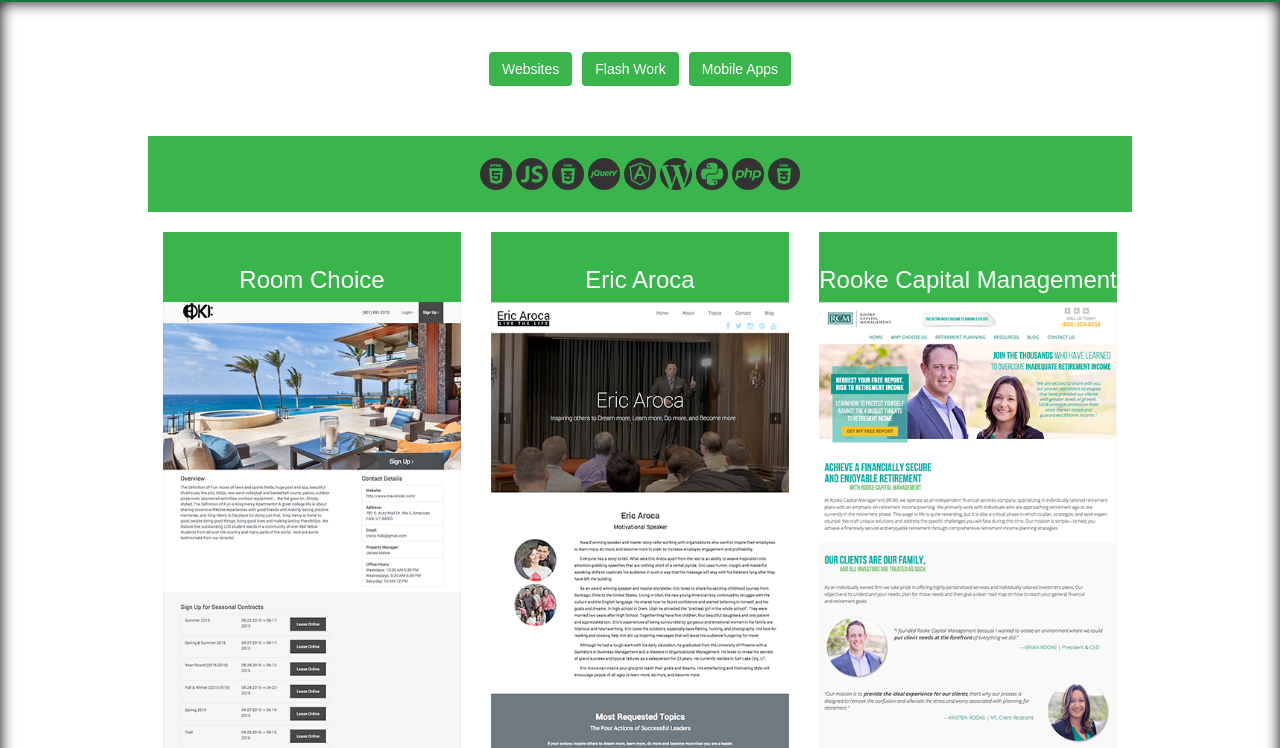
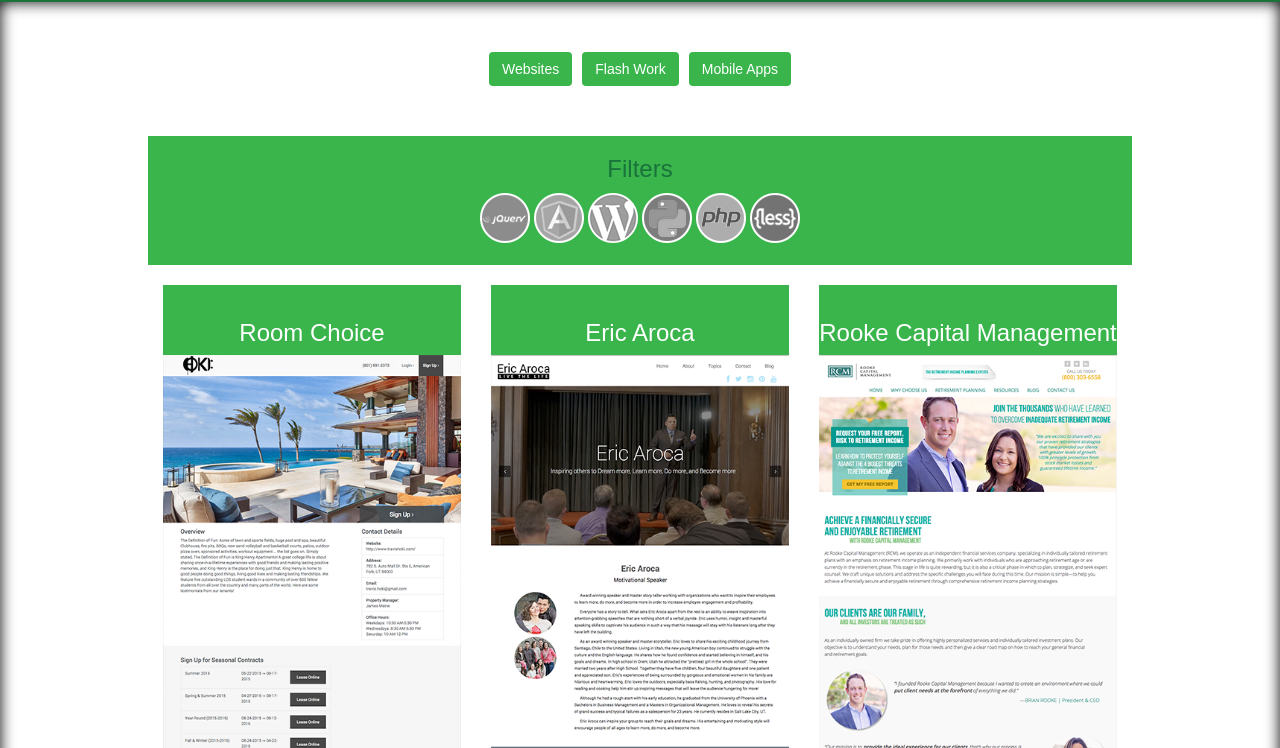
Before and after one commit to travishoki/travishoki, a PHP site: page / in a window 1280 px wide. Shown: the part 128-876 px from the top of the page. Run offline with PHP 8.4, Linux system fonts and the light colour scheme; some libraries are stand-ins or nearby versions; some web fonts are replaced.

Commit message:
add website filters

```diff
--- a/portfolio/controllers/controller.js
+++ b/portfolio/controllers/controller.js
@@ -58,6 +58,46 @@
 		templateUrl: 'portfolio/views/portfolio-site-item.html'
 	}
 })
+
+.filter('techFilter', function() {
+	// return function (items, site_filters) {
+	// 	angular.forEach(site_filters, function(filter){
+	// 		angular.forEach(items, function(item){
+	// 			if(filter.active){
+	// 				if(items.title == filter.title){
+
+	// 				}
+	// 			}
+	// 		});
+	// 	});
+	// 	return item;
+	// };
+	return function(items, site_filters){
+		var filter_array = [];
+		angular.forEach(site_filters, function(filter){
+			if(filter.active){
+				filter_array.push(filter.title);
+			}
+		});
+
+		var new_items = [];
+		var valid_count = 0;
+		angular.forEach(items, function(item){
+			valid_count = 0;
+			angular.forEach(filter_array, function(filter){
+				angular.forEach(item.techs, function(tech){
+					if(filter == tech){
+						valid_count++;
+					}
+				});
+			});
+			if(valid_count === filter_array.length){
+				new_items.push(item);
+			}
+		});
+		return new_items;
+	}
+});
 
 function portfolioCtrl($scope, $http, $modal, $compile){
 
@@ -132,17 +172,6 @@
 			}
 		}
 
-		// console.log("getBreakpoint: " + breakpoint);
-		// console.log("diff: " + diff);
-		// console.log('index: ' + current_index);
-		// console.log("new_index: " + new_index);
-
-		// console.log('site');
-		// console.dir(site);
-		// console.log('active: '+site.active);
-		// console.log('active: '+site['active']);
-		// console.log('active: '+alreadyClicked);
-
 		if(alreadyClicked){
 			//remove object
 			// console.log('remove object');
@@ -183,8 +212,71 @@
 
 	};
 
+	$scope.filterStyle = function(tech){
+		// return tech.title+'.' {'inactive':tech.active}
+		var str = tech.title;
+		if(!tech.active){
+			str += ' inactive';
+		}
+		return str;
+	};//filterStyle
+
+	$scope.clickFilter = function(tech){
+		tech.active = !tech.active;
+
+		//Unactivate opposite tech filters
+		switch(tech.title){
+			case 'PHP':
+			case 'WordPress':
+				$scope.switchFilter('Python', false);
+				break;
+			case 'Python':
+				$scope.switchFilter('PHP', false);
+				$scope.switchFilter('WordPress', false);
+				break;
+			case 'jQuery':
+				$scope.switchFilter('AngularJs', false);
+				break;
+			case 'AngularJs':
+				$scope.switchFilter('jQuery', false);
+				break;
+		}//switch
+	};//clickFilter
+
+	$scope.switchFilter = function(title, bool){
+		for(var i = 0 ; i < $scope.site_filters.length ; i++){
+			if($scope.site_filters[i].title == title){
+				$scope.site_filters[i].active = bool;
+				break;
+			}
+		}//for
+	}//switchFilter
+
 	$scope.getFilters = function(){
-		return ['HTML','JavaScript','CSS','jQuery','AngularJs','WordPress','Python','PHP','LESS CSS'];
+		var array = [
+				{
+					title: 'jQuery'
+				},
+				{
+					title: 'AngularJs'
+				},
+				{
+					title: 'WordPress'
+				},
+				{
+					title: 'Python'
+				},
+				{
+					title: 'PHP'
+				},
+				{
+					title: 'LESS-CSS'
+				}
+				];
+		angular.forEach(array, function(item){
+			item.active = false;
+		});
+		return array;
 	};//getFilters
 
 	$scope.getSites = function(){
@@ -195,7 +287,7 @@
 				desc : 'This is a steady downhill race perfect for first time runners, as well as those looking to improve their time. Fun to be had includes saints and sinners aid stations and heaven and heck finish lines.',
 				img: 'roomchoice.png',
 				contribution : 'Creationg of registration form, authorize.net intergration, customization of WordPress theme.',
-				techs: 'AngularJs|Python|JavaScript|jQuery|HTML|LESS CSS',
+				techs: 'Python|AngularJs|JavaScript|HTML|LESS-CSS',
 			},
 			{
 				title : 'Eric Aroca',
@@ -203,7 +295,7 @@
 				desc : 'This is a steady downhill race perfect for first time runners, as well as those looking to improve their time. Fun to be had includes saints and sinners aid stations and heaven and heck finish lines.',
 				img: 'ericaroca.png',
 				contribution : 'Creationg of registration form, authorize.net intergration, customization of WordPress theme.',
-				techs: 'WordPress|JavaScript|jQuery|HTML|CSS',
+				techs: 'PHP|WordPress|JavaScript|jQuery|HTML|CSS',
 			},
 			{
 				title : 'Rooke Capital Management',
@@ -211,7 +303,7 @@
 				desc : 'This is a steady downhill race perfect for first time runners, as well as those looking to improve their time. Fun to be had includes saints and sinners aid stations and heaven and heck finish lines.',
 				img: 'rooke-capital-management.png',
 				contribution : 'Creationg of registration form, authorize.net intergration, customization of WordPress theme.',
-				techs: 'WordPress,PHP|JavaScript|jQuery|HTML|CSS',
+				techs: 'PHP|WordPress|JavaScript|jQuery|HTML|CSS',
 			},
 			{
 				title : 'Saints and Sinners Half Marathon and Team Relay',
@@ -227,7 +319,7 @@
 				desc : 'Creative Media Group is a full service media production house based in Orem, Utah. We specialize in high quality digital video production, post-production, and motion graphics.',
 				img: 'newLife-recovery.png',
 				contribution : 'Customization of WordPress theme.',
-				techs: 'PHP|JavaScript|jQuery|HTML|CSS|WordPress',
+				techs: 'PHP|WordPress|JavaScript|jQuery|HTML|CSS',
 			},
 			{
 				title : 'Creative Media Education',
@@ -267,7 +359,7 @@
 				siteDesc : 'We provide discounted integrated solutions to ship your products or your customers products for less money.',
 				img : 'international-fulfillment.png',
 				contribution : 'All back-end. Worked with the Flash developer sending information to and from the mobile app. Creating a delivery route system, "text message like" system, and automated tasks.',
-				techs: 'PHP|JavaScript|jQuery|HTML|CSS',
+				techs: 'PHP|AngularJs|JavaScript|jQuery|HTML|CSS',
 			},
 			{
 				title : 'The Putting Tour',
@@ -331,7 +423,7 @@
 				desc : 'Get a Free Online Report and recommended solution to your debt problem.',
 				img : 'debt-free-planning.png',
 				contribution : 'Front-end construction. Creating a email form for user information requests.',
-				techs: 'PHP,Less CSS|HTML|JavaScript'
+				techs: 'PHP,Less-CSS|HTML|JavaScript'
 			},
 			{
 				title : 'Southam Consulting',
--- a/portfolio/css/home.scss
+++ b/portfolio/css/home.scss
@@ -34,8 +34,45 @@
 		&.PHP {
 			background-position: -224px 0;
 		}
-		&.LESS CSS {
+		&.LESS-CSS {
 			background-position: -256px 0;
+		}
+
+		&.filters {
+			cursor: pointer;
+			width: 50px;
+			height: 50px;
+			background-image: url('../imgs/icons/tech-icons-filters.png');
+			&.HTML {
+				background-position: 0 0;
+			}
+			&.JavaScript {
+				background-position: -50px 0;
+			}
+			&.CSS {
+				background-position: -100px 0;
+			}
+			&.jQuery {
+				background-position: -150px 0;
+			}
+			&.AngularJs {
+				background-position: -200px 0;
+			}
+			&.WordPress {
+				background-position: -250px 0;
+			}
+			&.Python {
+				background-position: -300px 0;
+			}
+			&.PHP {
+				background-position: -350px 0;
+			}
+			&.LESS-CSS {
+				background-position: -400px 0;
+			}
+		}
+		&.filters.inactive {
+			background-image: url('../imgs/icons/tech-icons-filters-inactive.png');
 		}
 	}
 }
--- a/portfolio/css/main.css
+++ b/portfolio/css/main.css
@@ -293,8 +293,33 @@
     background-position: -192px 0; }
   ul.techs li.PHP {
     background-position: -224px 0; }
-  ul.techs li.LESS CSS {
+  ul.techs li.LESS-CSS {
     background-position: -256px 0; }
+  ul.techs li.filters {
+    cursor: pointer;
+    width: 50px;
+    height: 50px;
+    background-image: url("../imgs/icons/tech-icons-filters.png"); }
+    ul.techs li.filters.HTML {
+      background-position: 0 0; }
+    ul.techs li.filters.JavaScript {
+      background-position: -50px 0; }
+    ul.techs li.filters.CSS {
+      background-position: -100px 0; }
+    ul.techs li.filters.jQuery {
+      background-position: -150px 0; }
+    ul.techs li.filters.AngularJs {
+      background-position: -200px 0; }
+    ul.techs li.filters.WordPress {
+      background-position: -250px 0; }
+    ul.techs li.filters.Python {
+      background-position: -300px 0; }
+    ul.techs li.filters.PHP {
+      background-position: -350px 0; }
+    ul.techs li.filters.LESS-CSS {
+      background-position: -400px 0; }
+  ul.techs li.filters.inactive {
+    background-image: url("../imgs/icons/tech-icons-filters-inactive.png"); }
 
 /*============================================================ Centered Menu ============================================================*/
 .centeredmenu {
--- a/portfolio/views/portfolio-site-info.html
+++ b/portfolio/views/portfolio-site-info.html
@@ -15,7 +15,7 @@
 
 		<div class="centeredmenu">
 			<ul class="techs">
-				<li ng-repeat="tech in site.techs" ng-class="tech" class="lite" title="{{tech}}"></li>
+				<li ng-repeat="tech in site.techs" ng-class="tech" class="lite"></li>
 			</ul>
 		</div>
 
--- a/portfolio/views/portfolio.php
+++ b/portfolio/views/portfolio.php
@@ -3,15 +3,20 @@
 	<?php include '../inc/portfolio_menu.php';?>
 
 	<div class="site-filters">
+		<h2>Filters</h2>
 		<div class="centeredmenu">
 			<ul class="techs">
-				<li ng-repeat="tech in site_filters" ng-class="tech" class="dark" title="{{tech}}"></li>
+				<li ng-repeat="tech in site_filters"
+				ng-class="filterStyle(tech)"
+				class="filters"
+				title="{{tech.title}}"
+				ng-click="clickFilter(tech)"></li>
 			</ul>
 		</div>
 	</div>
 
 	<ul class="site-gallery">
-		<li ng-repeat="site in sites"
+		<li ng-repeat="site in sites | techFilter : site_filters"
 		class="col-xs-6 col-sm-4 col-md-4 col-lg-4"
 		ng-click="openModal($event, $index, site)"
 		ng-class="{full: site.full, item: !site.full, active: site.active}"
```
Also changed, not shown: portfolio/imgs/icons/tech-icons-filters-inactive.png (added), portfolio/imgs/icons/tech-icons-filters.png (added), 2 other files.
